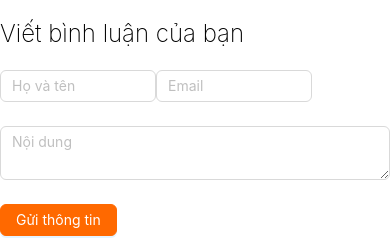
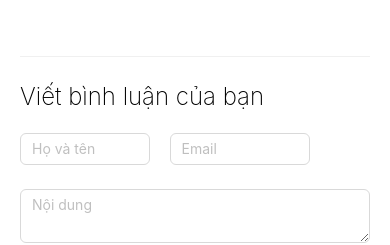
Before and after one commit to minhhkhoa/next_bazaar, a Next.js app: page /tin-tuc/1 in a window 390 px wide. Shown: the part 2494-2739 px from the top of the page. Built offline with nearby package versions, Linux system fonts and the light colour scheme.

Commit message:
update
Thêm chút css cho đẹp khi màn hình là mobile.

```diff
--- a/src/components/News/Comment/Comment.tsx
+++ b/src/components/News/Comment/Comment.tsx
@@ -29,9 +29,9 @@ const Comment: React.FC = () => (
     autoComplete="off"
     className="w-full flex flex-col"
   >
-    <div className="flex">
+    <div className="flex !flex-row md:flex-col gap-5">
       <Form.Item<FieldType>
-        style={{ width: "40%" }}
+        style={{ width: "37%" }}
         name="username"
         rules={[{ required: true, message: "Please input your username!" }]}
       >
--- a/src/components/News/RightNews/RightNewsDetail.tsx
+++ b/src/components/News/RightNews/RightNewsDetail.tsx
@@ -14,7 +14,7 @@ export default function RightNewsDetail({
 
   return (
     <>
-      <Row className="flex-3 !flex-col gap-5">
+      <Row className="flex-3 !flex-col gap-5 px-5">
         <h1 className="text-3xl font-bold">{NewsDetail?.title}</h1>
         <div className="flex gap-3 font-medium text-[#808080]">
           <div>
```
